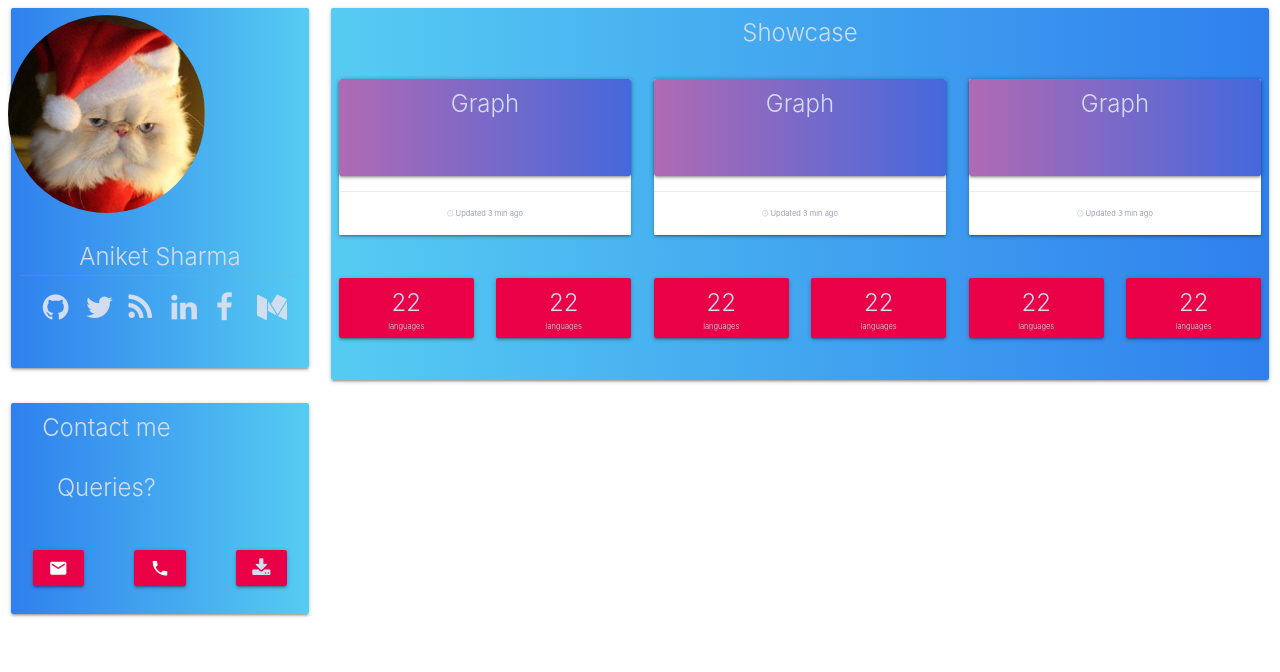
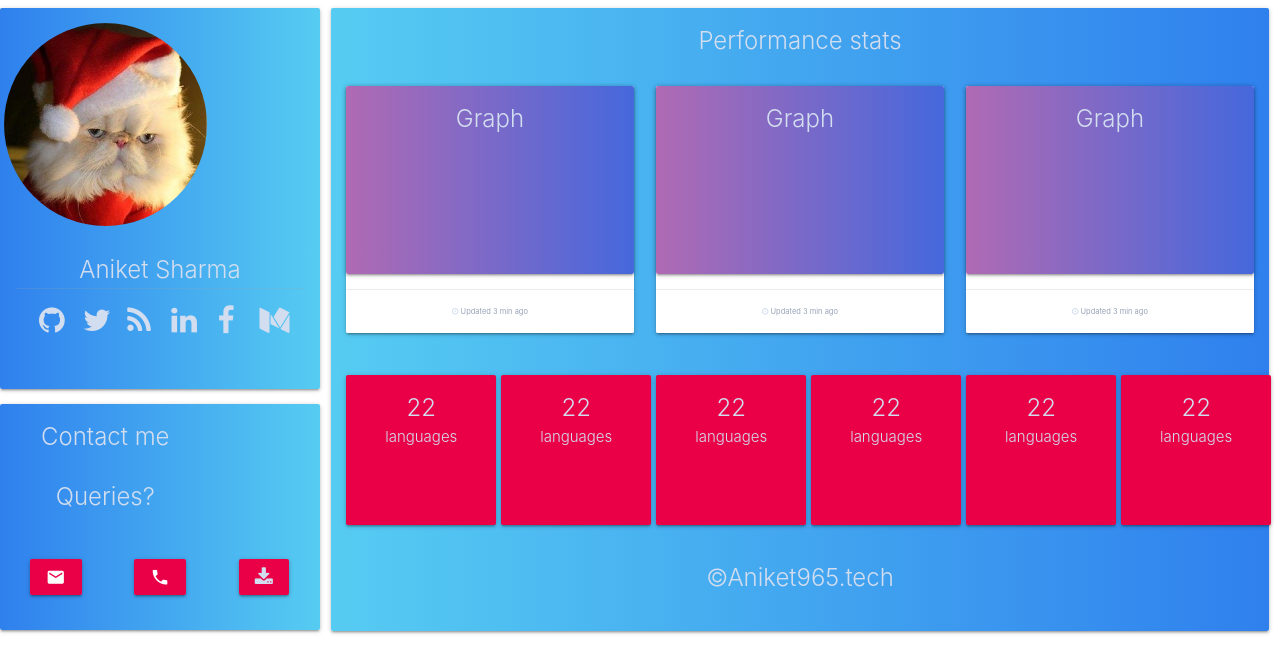
Before and after one commit to Aniket965/dashbord, a plain HTML site: page public/index.html in a window 1280 px wide. Drawn offline with nearby package versions, Linux system fonts and the light colour scheme.

Commit message:
adding new style

```diff
--- a/public/css/style.css
+++ b/public/css/style.css
@@ -45,7 +45,7 @@
 }
 
 .card {
-    padding: 0.5rem;
+    padding: 1rem;
 }
 
 .card-title {
@@ -71,7 +71,7 @@
 }
 
 .card .graph {
-    height: 6.5rem;
+    height: 12.5rem;
     position: relative;
 }
 
@@ -90,12 +90,17 @@
 
 .statgrad {
     background: #ea0047;
-
 }
 
 .stats {
-    height: 4rem;
+    height: 10rem;
+    width: 10rem;
 }
-.stats-type{
-    font-size: 0.5rem;
+
+.stats-type {
+    font-size: 1rem;
 }
+
+.card-title .bfont{
+    font-size: 5rem!important;
+}
--- a/public/index.html
+++ b/public/index.html
@@ -15,6 +15,7 @@
       <div class="upper-view">
         <div class="row nomarg">
           <div class="col s12 m12 l3 nopad nomarg">
+            <div class="row">
               <div class="portfolio-view">
                 <div class="card hoverable grad">
                   <div class="portfolio">
@@ -33,12 +34,29 @@
                   </div>
                 </div>
               </div>
+              <div class="links-view">
+                <div class="card hoverable grad">
+                  <div class="row container center-align">
+                    <div class="col s12 m12 l12">
+                      <div class="card-title center-align"> Contact me <br> <p>Queries?</p></div>
+                    </div>
+                  </div>
+                  <div class="row center-align">
+                    <div class="col s4 m4 l4"><a class="waves-effect waves-light btn lv"> <i class="material-icons">email</i></a></div>
+                    <div class="col s4 m4 l4"><a class="waves-effect waves-light btn lv"> <i class="material-icons">phone</i></a></div>
+                    <div class="col s4 m4 l4"><a class="waves-effect waves-light btn lv"> <i class="fa fa-download"></i></a></div>
+                  </div>
+                </div>
+              </div>
+            </div>
           </div>
           <div class="col s12 m12 l9">
             <div class="showcase-view">
               <div class="card gradinv hoverable">
                 <div class="row">
-                  <div class="card-title center-align">Showcase</div>
+                  <div class="card-title center-align bfont">Performance stats
+                    <div class="space"></div>
+                  </div>
                 </div>
                 <div class="row graph-view center-align">
                   <div class="col s12 m12 l4">
@@ -72,46 +90,52 @@
                     </div>
                   </div>
                 </div>
-                <div class="row center-align">
+                <div class="row">
                   <div class="col s6 m6 l2">
-                    <div class="card statgrad stats hoverable">
+                    <div class="card statgrad stats hoverable center-align">
                       <div class="card-title">22
                         <div class="stats-type">languages</div>
                       </div>
                     </div>
                   </div>
                   <div class="col s6 m6 l2">
-                    <div class="card statgrad stats hoverable">
+                    <div class="card statgrad stats hoverable center-align">
                       <div class="card-title">22
                         <div class="stats-type">languages</div>
                       </div>
                     </div>
                   </div>
                   <div class="col s6 m6 l2">
-                    <div class="card statgrad stats hoverable">
+                    <div class="card statgrad stats hoverable center-align">
                       <div class="card-title">22
                         <div class="stats-type">languages</div>
                       </div>
                     </div>
                   </div>
                   <div class="col s6 m6 l2">
-                    <div class="card statgrad stats hoverable">
+                    <div class="card statgrad stats hoverable center-align">
                       <div class="card-title">22
                         <div class="stats-type">languages</div>
                       </div>
                     </div>
                   </div>
                   <div class="col s6 m6 l2">
-                    <div class="card statgrad stats hoverable">
+                    <div class="card statgrad stats hoverable center-align">
                       <div class="card-title">22
                         <div class="stats-type">languages</div>
                       </div>
                     </div>
                   </div>
                   <div class="col s6 m6 l2">
-                    <div class="card statgrad stats hoverable">
+                    <div class="card statgrad stats hoverable center-align">
                       <div class="card-title">22
-                        <div class="stats-type">languages </div>
+                        <div class="stats-type">languages</div>
+                      </div>
+                    </div>
+                  </div>
+                </div>
+                <div class="row">
+                  <div class="card-title center-align">&#169;Aniket965.tech </div>
                 </div>
               </div>
             </div>
@@ -119,31 +143,5 @@
         </div>
       </div>
     </div>
-        </div>
-      </div>
-      <div class="lower-view">
-        <div class="row">
-          <div class="col s12 m12 l3">
-            <div class="links-view">
-              <div class="card hoverable grad">
-                <div class="row container center-align">
-                  <div class="col s12 m12 l12">
-                    <div class="card-title center-align"> Contact me <br> <p>Queries?</p></div>
-                  </div>
-                </div>
-                <div class="row center-align">
-                  <div class="col s4 m4 l4"><a class="waves-effect waves-light btn lv"> <i class="material-icons">email</i></a></div>
-                  <div class="col s4 m4 l4"><a class="waves-effect waves-light btn lv"> <i class="material-icons">phone</i></a></div>
-                  <div class="col s4 m4 l4"><a class="waves-effect waves-light btn lv"> <i class="fa fa-download"></i></a></div>
-                </div>
-              </div>
-            </div>
-          </div>
-          <div class="col s12 m9 l9">
-            <div class="skills-view"></div>
-          </div>
-        </div>
-      </div>
-    </div>
   </body>
 </html>
```
Also changed, not shown: 2 other files. Lines whose indentation alone changed are shown as unchanged.
